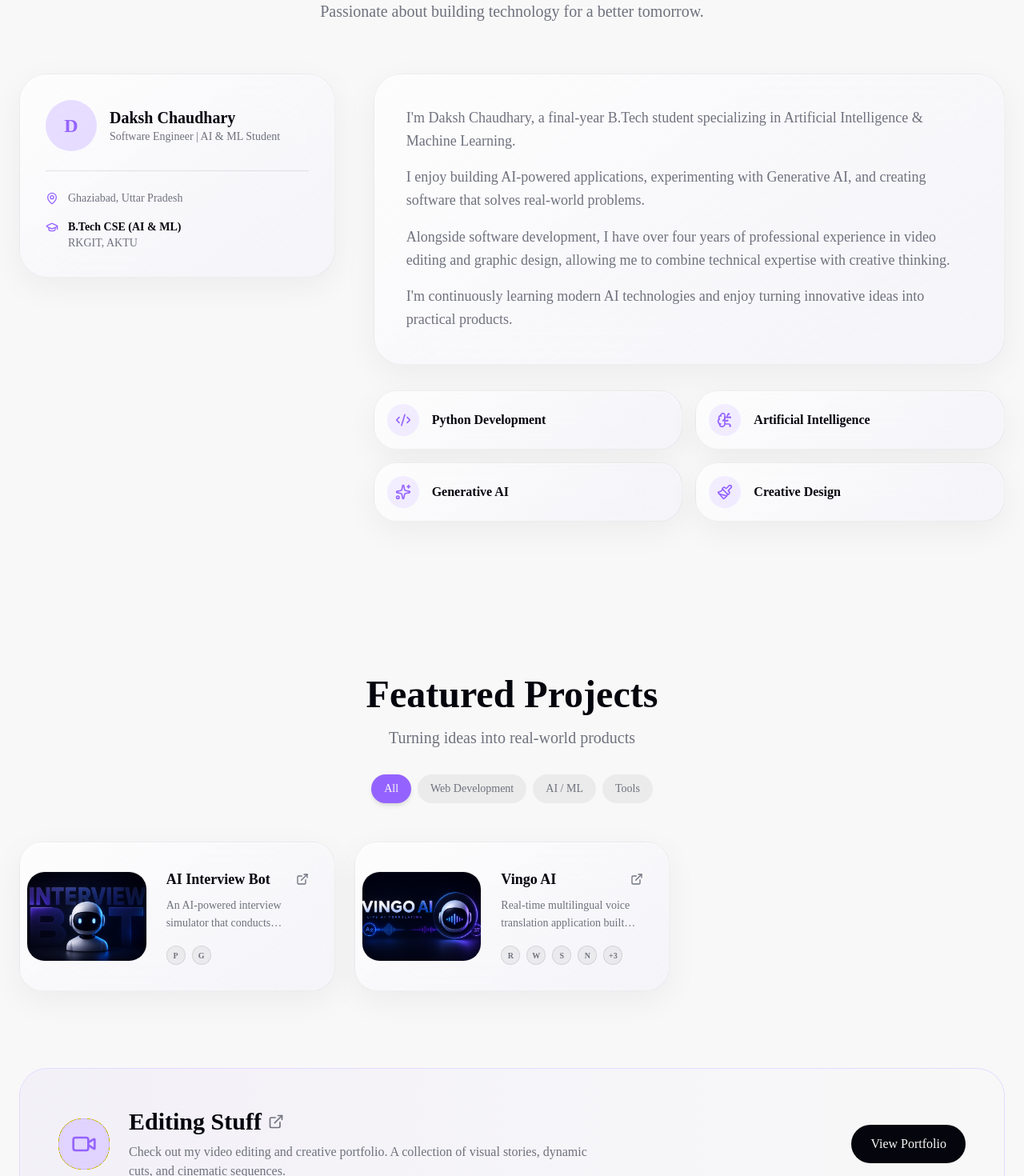
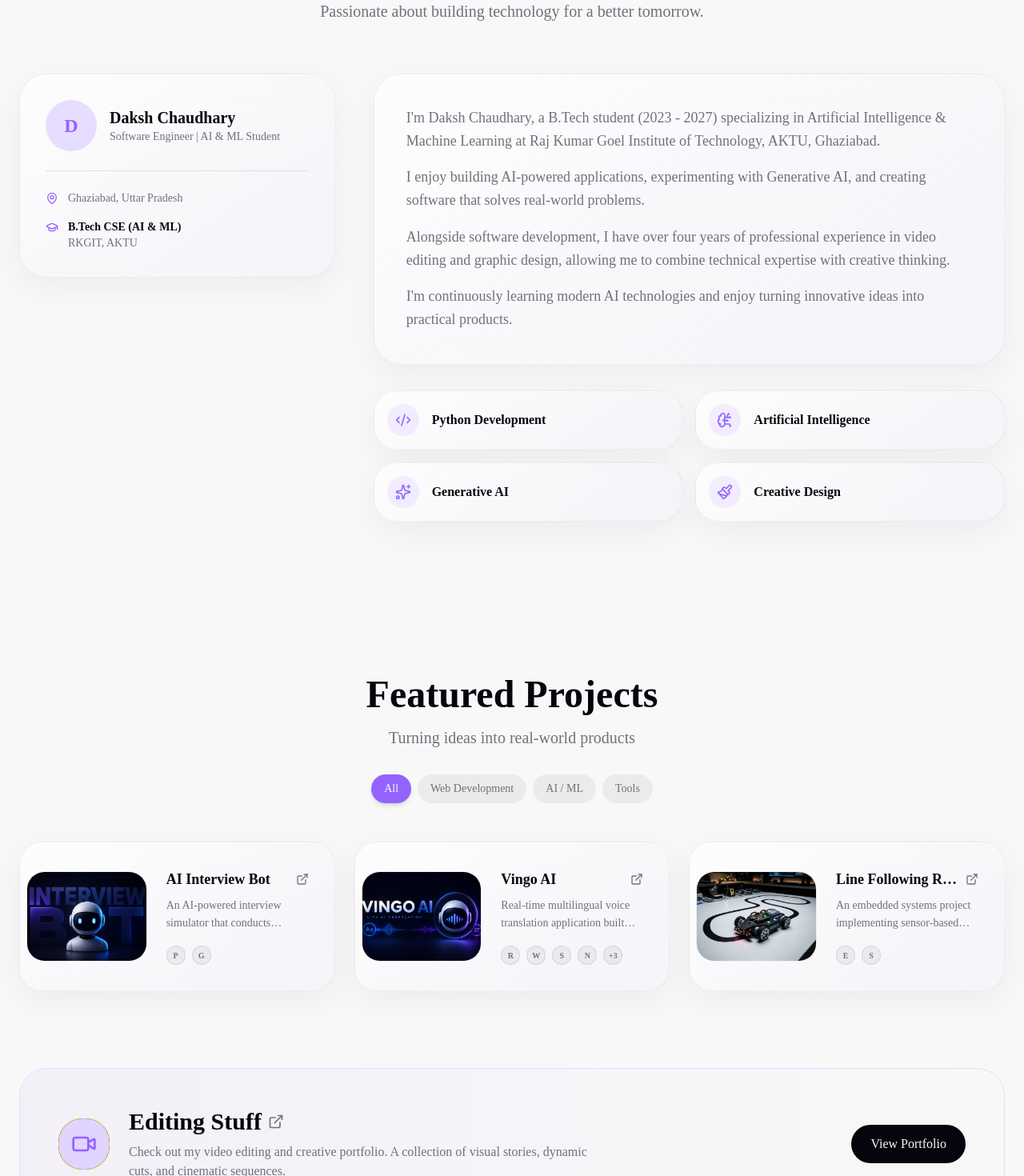
Before and after one commit to oyedaxo/dakshportfolio, a Next.js app: page / in a window 1280 px wide. Shown: the part 1200-2670 px from the top of the page at 80% size. Built offline with nearby package versions, Linux system fonts and the light colour scheme.

Commit message:
Update CV

```diff
--- a/src/data/personal.ts
+++ b/src/data/personal.ts
@@ -7,10 +7,10 @@ export const personalData: Personal = {
   heroTitle1: "Hi, I'm ",
   heroTitle2: "Building AI-powered software and intelligent digital experiences.",
   heroSubtitle: "Final-year B.Tech student specializing in Artificial Intelligence & Machine Learning with hands-on experience in Python, Generative AI, and software development. Passionate about building AI applications that solve real-world problems while combining creativity with technology.",
-  aboutMe: "I'm Daksh Chaudhary, a final-year B.Tech student specializing in Artificial Intelligence & Machine Learning.\n\nI enjoy building AI-powered applications, experimenting with Generative AI, and creating software that solves real-world problems.\n\nAlongside software development, I have over four years of professional experience in video editing and graphic design, allowing me to combine technical expertise with creative thinking.\n\nI'm continuously learning modern AI technologies and enjoy turning innovative ideas into practical products.",
+  aboutMe: "I'm Daksh Chaudhary, a B.Tech student (2023 - 2027) specializing in Artificial Intelligence & Machine Learning at Raj Kumar Goel Institute of Technology, AKTU, Ghaziabad.\n\nI enjoy building AI-powered applications, experimenting with Generative AI, and creating software that solves real-world problems.\n\nAlongside software development, I have over four years of professional experience in video editing and graphic design, allowing me to combine technical expertise with creative thinking.\n\nI'm continuously learning modern AI technologies and enjoy turning innovative ideas into practical products.",
   footerTitle: "Let's Build Something Amazing Together.",
   footerSubtitle: "Whether it's AI applications, software development, or creative digital experiences, I'm always excited to collaborate on meaningful projects.",
-  resumeUrl: "/Daksh_Chaudhary_Resume.pdf",
+  resumeUrl: "/Daksh_Chaudhary_CV.pdf",
   resumeButtonText: "Download CV",
   contactButtonText: "Contact Me",
   viewProjectsButtonText: "View Projects",
--- a/src/data/projects.ts
+++ b/src/data/projects.ts
@@ -48,6 +48,30 @@ export const projects: Project[] = [
     challenges: "Optimizing end-to-end latency across STT, Translation, and TTS models while keeping video and audio in sync.",
     learned: "Working with WebRTC signaling, STUN/TURN servers, and optimizing chunked audio processing for AI models.",
     future: "Add meeting transcripts, AI summaries, and end-to-end encryption."
+  },
+  {
+    slug: "line-following-robot",
+    title: "Line Following Robot",
+    description: "An embedded systems project implementing sensor-based decision logic and PID-based motor control for track navigation.",
+    image: "/images/line-following-robot.png",
+    technologies: ["Embedded Systems", "Sensor Programming"],
+    githubUrl: "",
+    liveUrl: "",
+    category: "Hardware",
+    overview: "Built a line following robot utilizing embedded systems and sensor programming with PID-based motor control.",
+    problem: "Developing an autonomous robot that reliably tracks a line with minimal latency.",
+    solution: "Designed sensor-based decision logic with under 100ms response time and implemented PID-based motor control for smooth tracking.",
+    features: [
+      "Sensor-based decision logic (under 100ms response)",
+      "Calibrated IR sensor thresholds for reliable tracking",
+      "PID-based motor control"
+    ],
+    screenshots: [
+      "/images/line-following-robot.png"
+    ],
+    challenges: "Calibrating IR sensor thresholds for varying lighting conditions.",
+    learned: "Embedded systems integration and PID tuning.",
+    future: "Incorporate obstacle avoidance."
   }
 ];
 
--- a/src/data/skills.ts
+++ b/src/data/skills.ts
@@ -6,15 +6,27 @@ export const skillsData: SkillCategory[] = [
     skills: ["Python", "HTML", "CSS"],
   },
   {
-    title: "AI",
-    skills: ["ChatGPT", "Claude", "Google Gemini", "Prompt Engineering"],
+    title: "Frontend Development",
+    skills: ["Responsive Web Design", "Figma", "Vercel"],
+  },
+  {
+    title: "AI / Machine Learning",
+    skills: ["Machine Learning Fundamentals", "NLP", "Prompt Engineering", "ChatGPT", "Google Gemini", "Streamlit"],
   },
   {
     title: "Developer Tools",
-    skills: ["GitHub", "VS Code", "Vercel", "npm", "Figma"],
+    skills: ["Git", "GitHub", "VS Code", "npm", "Vercel", "Figma"],
   },
   {
-    title: "Creative",
-    skills: ["Video Editing", "Graphic Design"],
+    title: "Core CS",
+    skills: ["Data Structures & Algorithms"],
+  },
+  {
+    title: "Design",
+    skills: ["Graphic Design", "Video Editing"],
+  },
+  {
+    title: "Soft Skills",
+    skills: ["Problem Solving", "Communication", "Teamwork", "Adaptability"],
   }
 ];
```
Also changed, not shown: public/images/line-following-robot.png (added), 1 other file (tests, documents, lock files or other folders).
